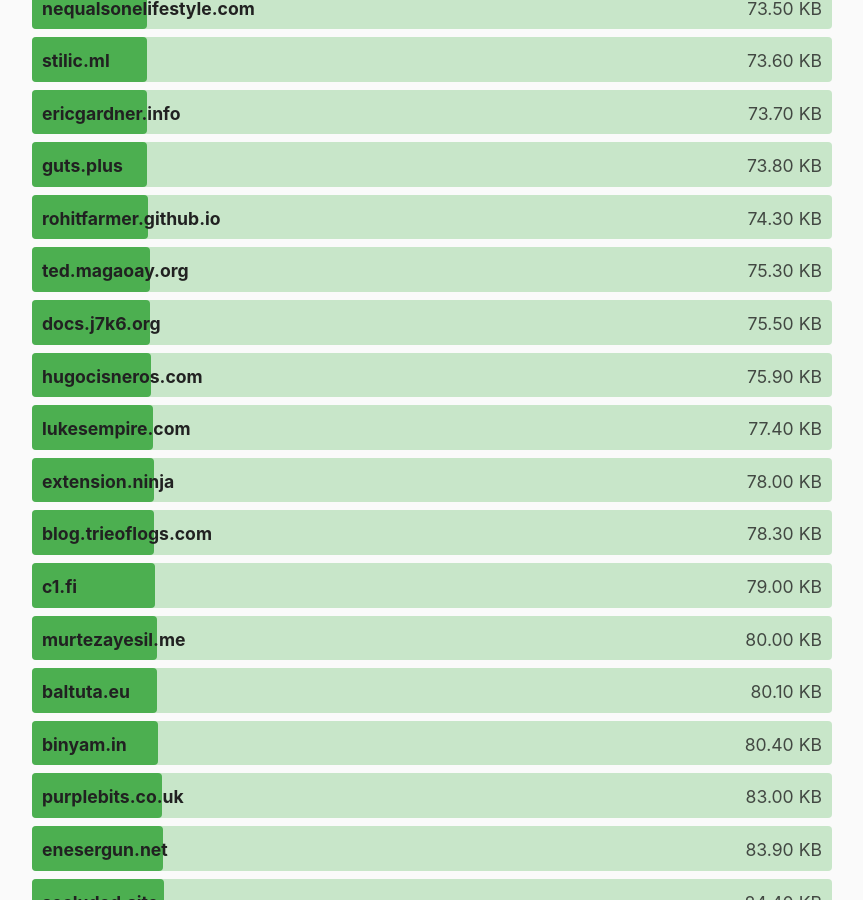
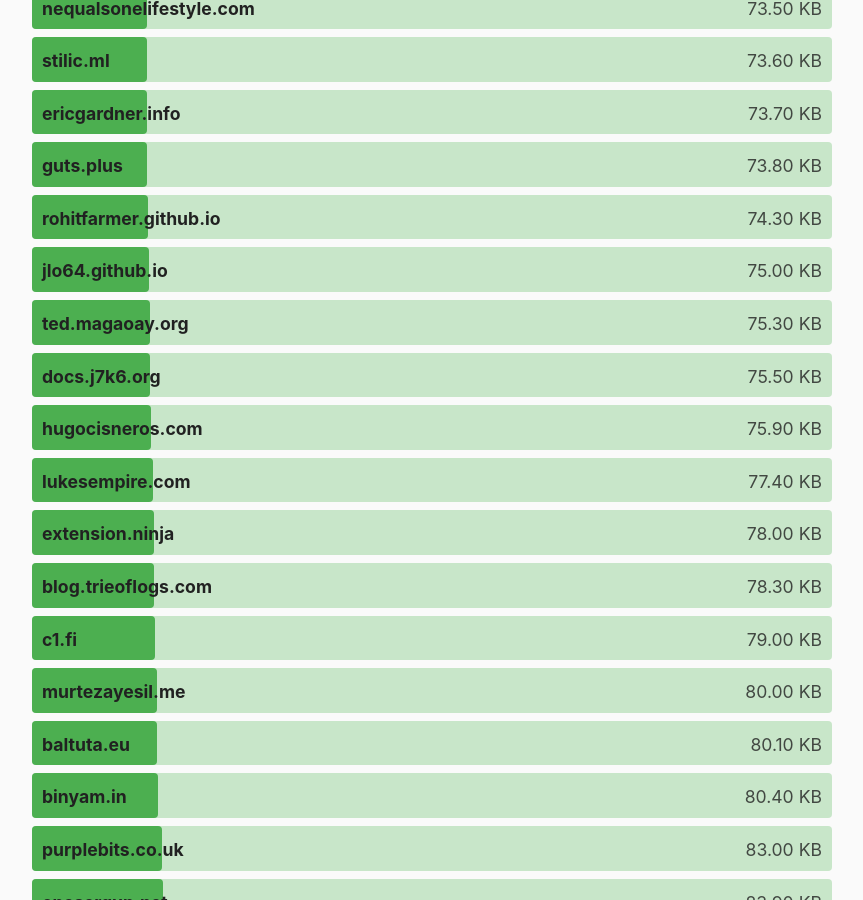
Before and after one commit to kevquirk/512kb.club, a Jekyll site: the page built from index.md, in a window 1280 px wide and 900 px high, scrolled down 17469 px. Shown: the whole window, without its empty margins (208-1071 px from the left). Built offline with Jekyll 4.4.1, drawn with Linux system fonts in a browser that asks for light colours.

Commit message:
Update sites.yml

```diff
--- a/_data/sites.yml
+++ b/_data/sites.yml
@@ -1452,6 +1452,11 @@
   url: https://jf17.ru/
   size: 7.3
   last_checked: 2022-05-06
+
+- domain: jlo64.github.io
+  url: https://jlo64.github.io/
+  size: 75
+  last_checked: 2023-05-05
 
 - domain: jloh.co
   url: https://jloh.co/
```
